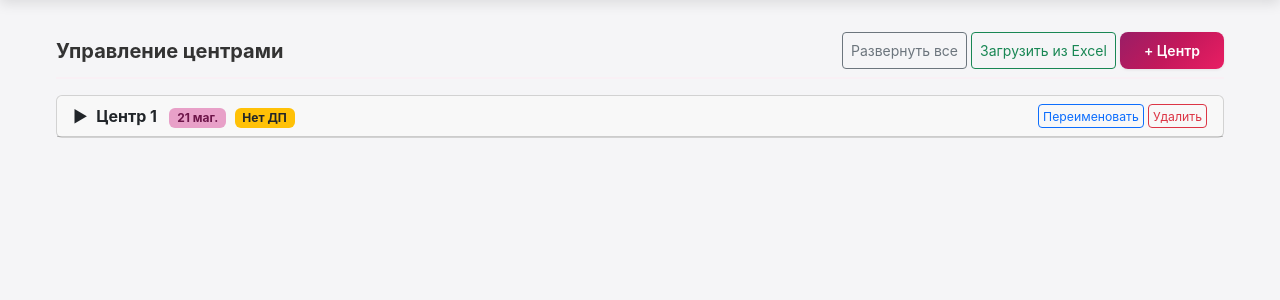
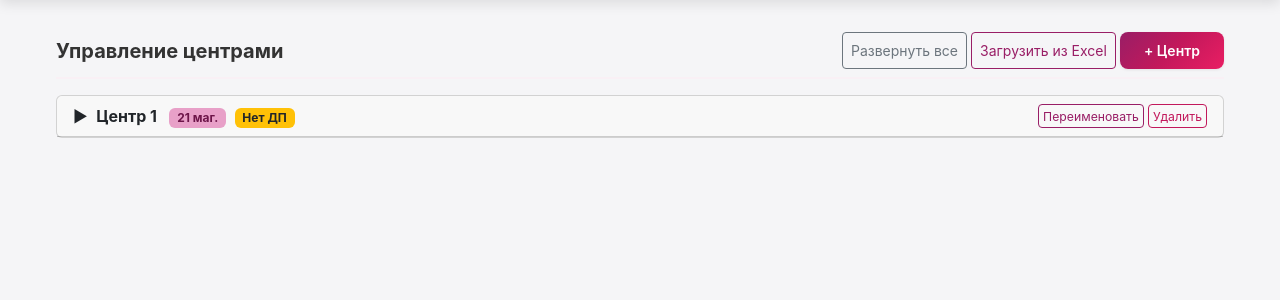
Before and after one commit to kcernaeva471-ux/kari-expiry, a Flask app: page /centers in a window 1280 px wide. Shown: the part 56-356 px from the top of the page. Run offline with Flask 3, Linux system fonts and the light colour scheme; the visitor is signed in with stand-in values (Sample User, id 1); data comes from the database, SQL or seed files in the repository.

Commit message:
Softer color palette: remove harsh reds, kari-themed buttons and progress bars
Co-Authored-By: Claude Opus 4.6 <noreply@anthropic.com>

```diff
--- a/static/style.css
+++ b/static/style.css
@@ -300,6 +300,7 @@ body {
     border-radius: 10px;
     font-size: 0.7rem;
     font-weight: 600;
+    background: var(--kari-pink);
 }
 
 /* ── Алерты ────────────────────────────────────────────────────────── */
--- a/templates/centers.html
+++ b/templates/centers.html
@@ -6,7 +6,7 @@
     <h5 class="mb-0">Управление центрами</h5>
     <div class="d-flex gap-1">
         <button class="btn btn-sm btn-outline-secondary" onclick="toggleAll()">Развернуть все</button>
-        <button class="btn btn-sm btn-outline-success" onclick="document.getElementById('center-file').click()">
+        <button class="btn btn-sm" style="border: 1px solid #991E66; color: #991E66;" onclick="document.getElementById('center-file').click()">
             Загрузить из Excel
         </button>
         <button class="btn btn-sm btn-kari" onclick="showAddCenter()">+ Центр</button>
@@ -44,11 +44,11 @@
                 {% endif %}
             </div>
             <div class="d-flex gap-1" onclick="event.stopPropagation()">
-                <button class="btn btn-sm btn-outline-primary py-0 px-1"
+                <button class="btn btn-sm py-0 px-1" style="border: 1px solid #991E66; color: #991E66;"
                         onclick="renameCenter({{ c.id }}, '{{ c.name }}')">
                     <small>Переименовать</small>
                 </button>
-                <button class="btn btn-sm btn-outline-danger py-0 px-1"
+                <button class="btn btn-sm py-0 px-1" style="border: 1px solid #c2185b; color: #c2185b;"
                         onclick="deleteCenter({{ c.id }}, '{{ c.name }}')">
                     <small>Удалить</small>
                 </button>
@@ -77,7 +77,7 @@
                        placeholder="Телефон (логин)" maxlength="15" style="max-width:140px">
                 <input type="text" class="form-control" id="manager-code-{{ c.id }}"
                        placeholder="Код" inputmode="numeric" maxlength="10" style="max-width:80px">
-                <button class="btn btn-primary" onclick="addManager({{ c.id }})">Назначить</button>
+                <button class="btn btn-sm btn-kari" onclick="addManager({{ c.id }})">Назначить</button>
             </div>
             {% endif %}
         </div>
--- a/templates/dashboard.html
+++ b/templates/dashboard.html
@@ -83,7 +83,7 @@
                 {% set filled = s.total - s.not_filled - s.no_expiry %}
                 {% set done = filled + s.no_expiry %}
                 {% set pct = ((done / s.total) * 100) | int if s.total > 0 else 0 %}
-                <tr class="{{ 'table-danger' if s.get('ПРОСРОЧЕН', 0) > 0 else '' }}">
+                <tr>
                     <td>
                         <a href="/store/{{ s.store_number }}" class="store-link">
                             {{ s.store_number }}
@@ -99,7 +99,7 @@
                     </td>
                     <td class="text-center">
                         <div class="progress" style="height: 16px;">
-                            <div class="progress-bar {{ 'bg-success' if pct == 100 else ('bg-warning' if pct >= 50 else 'bg-danger') }}"
+                            <div class="progress-bar {{ 'bg-success' if pct >= 80 else ('bg-warning text-dark' if pct >= 30 else '') }}"
                                  style="width: {{ pct }}%;">
                                 {{ pct }}%
                             </div>
```
Also changed, not shown: templates/activity.html (+4 -4 lines).
